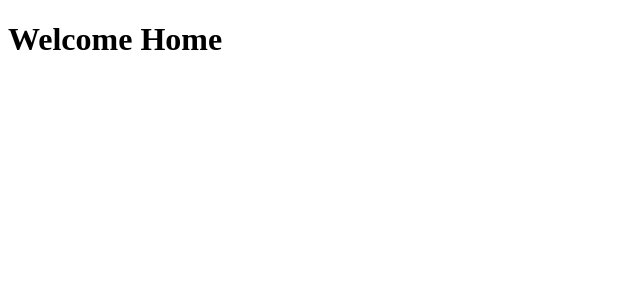
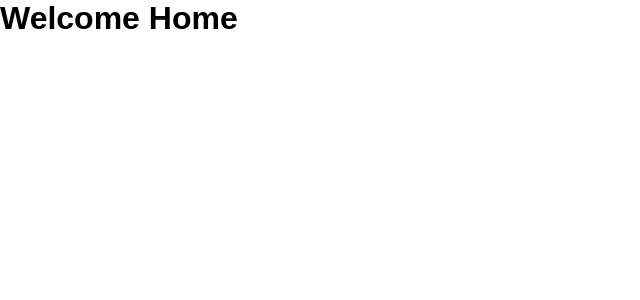
Before and after one commit to SinethembaDlova/sn-poultry, a React (Create React App) app: page /home in a window 1280 px wide. Shown: the top 300 px of the page, without its empty margins (0-640 px from the left). Built offline with nearby package versions, Linux system fonts and the light colour scheme.

Commit message:
create global style using styled components

```diff
--- a/package.json
+++ b/package.json
@@ -15,6 +15,7 @@
     "react-dom": "^18.2.0",
     "react-router-dom": "^6.9.0",
     "react-scripts": "5.0.1",
+    "styled-components": "^5.3.9",
     "web-vitals": "^2.1.4"
   },
   "scripts": {
--- a/public/index.html
+++ b/public/index.html
@@ -7,37 +7,13 @@
     <meta name="theme-color" content="#000000" />
     <meta
       name="description"
-      content="Web site created using create-react-app"
+      content="Web site created for SN Poultry."
     />
     <link rel="apple-touch-icon" href="%PUBLIC_URL%/logo192.png" />
-    <!--
-      manifest.json provides metadata used when your web app is installed on a
-      user's mobile device or desktop. See https://developers.google.com/web/fundamentals/web-app-manifest/
-    -->
-    <link rel="manifest" href="%PUBLIC_URL%/manifest.json" />
-    <!--
-      Notice the use of %PUBLIC_URL% in the tags above.
-      It will be replaced with the URL of the `public` folder during the build.
-      Only files inside the `public` folder can be referenced from the HTML.
-
-      Unlike "/favicon.ico" or "favicon.ico", "%PUBLIC_URL%/favicon.ico" will
-      work correctly both with client-side routing and a non-root public URL.
-      Learn how to configure a non-root public URL by running `npm run build`.
-    -->
-    <title>React App</title>
+    <title>SN Poultry</title>
   </head>
   <body>
     <noscript>You need to enable JavaScript to run this app.</noscript>
     <div id="root"></div>
-    <!--
-      This HTML file is a template.
-      If you open it directly in the browser, you will see an empty page.
-
-      You can add webfonts, meta tags, or analytics to this file.
-      The build step will place the bundled scripts into the <body> tag.
-
-      To begin the development, run `npm start` or `yarn start`.
-      To create a production bundle, use `npm run build` or `yarn build`.
-    -->
   </body>
 </html>
--- a/src/App.js
+++ b/src/App.js
@@ -1,10 +1,12 @@
 import React from 'react';
 import { BrowserRouter as Router, Navigate, Routes, Route } from 'react-router-dom';
+import GlobalStyle from './globalStyles';
 import Home from './views/Home';
 
 function App() {
   return (
     <Router>
+      <GlobalStyle />
       <Routes>
         <Route exact path="/" element={<Navigate to="/home" replace />} />
         <Route exact path="/home" element={<Home />} />
--- /dev/null
+++ b/src/globalStyles.js
@@ -0,0 +1,12 @@
+import { createGlobalStyle } from 'styled-components';
+
+const GlobalStyle = createGlobalStyle`
+*{
+	box-sizing: border-box;
+margin: 0;
+padding: 0;
+font-family: 'Montserrat', sans-serif;
+}
+`;
+
+export default GlobalStyle;
```
Also changed, not shown: 1 other file (tests, documents, lock files or other folders).
